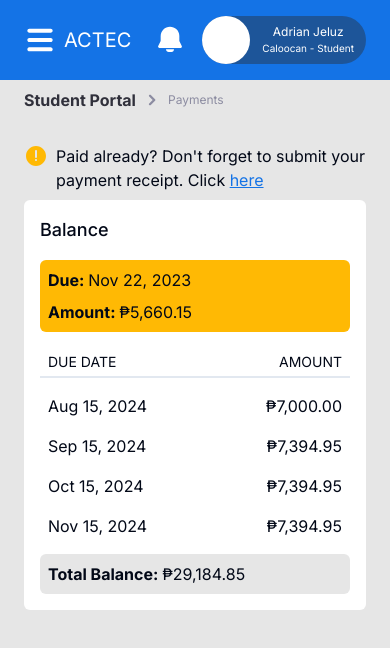
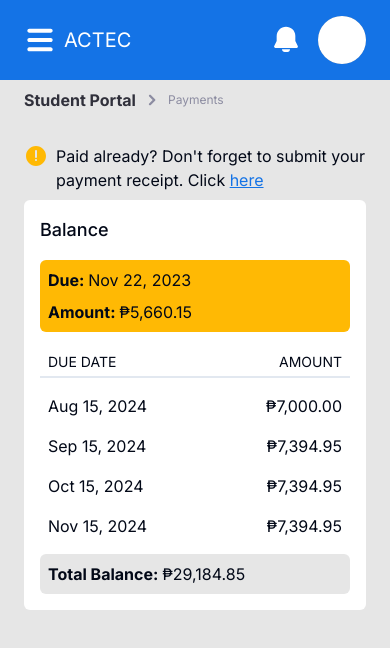
Before and after one commit to Ivar-2143/actec-portal, a Next.js app: page /payments in a window 390 px wide. Shown: the top 648 px of the page. Built offline with nearby package versions, Linux system fonts and the light colour scheme.

Commit message:
Modified circle-user-info. Now hides the name on mobile view.

```diff
--- a/app/globals.css
+++ b/app/globals.css
@@ -164,7 +164,7 @@ svg:not(:root){
 }
 .circle-user-info{
     @apply
-        flex flex-col justify-center items-center
+        hidden sm:flex flex-col justify-center items-center
         text-xs px-3
     ;
 }
```
